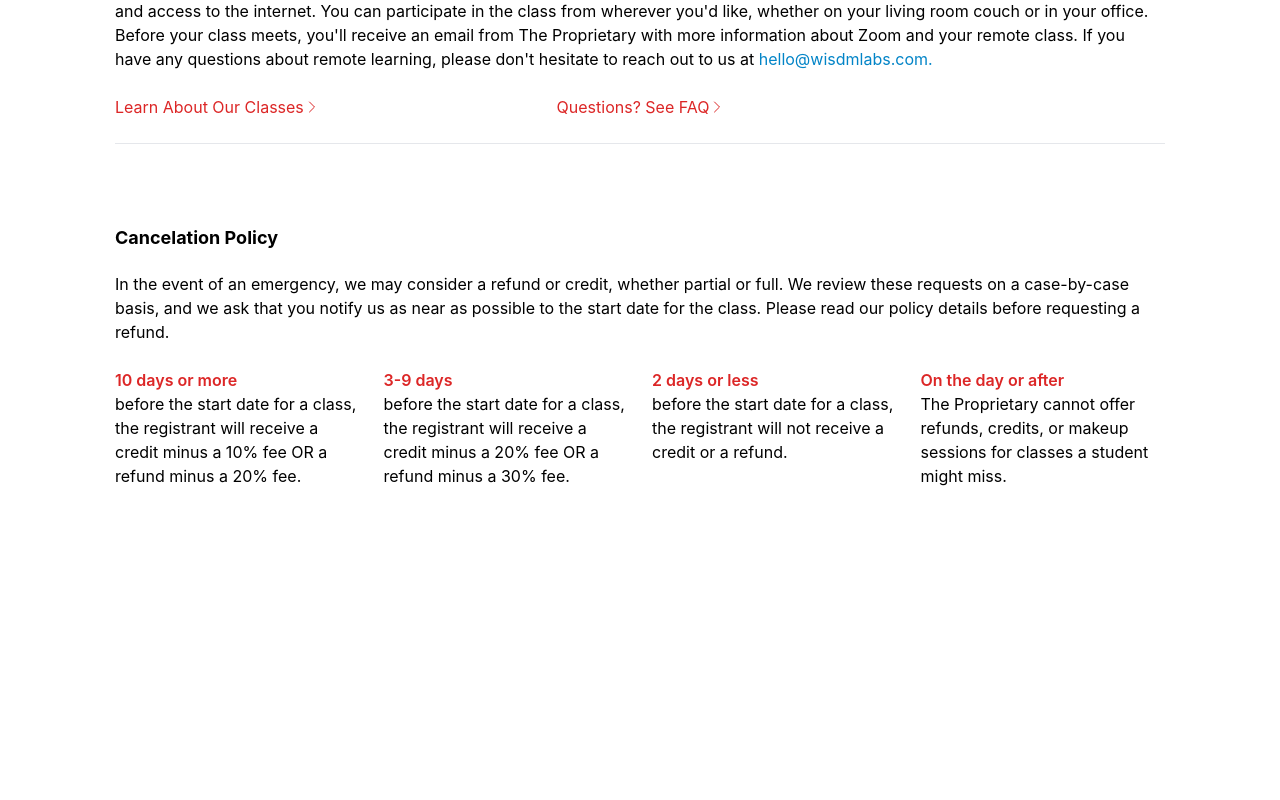
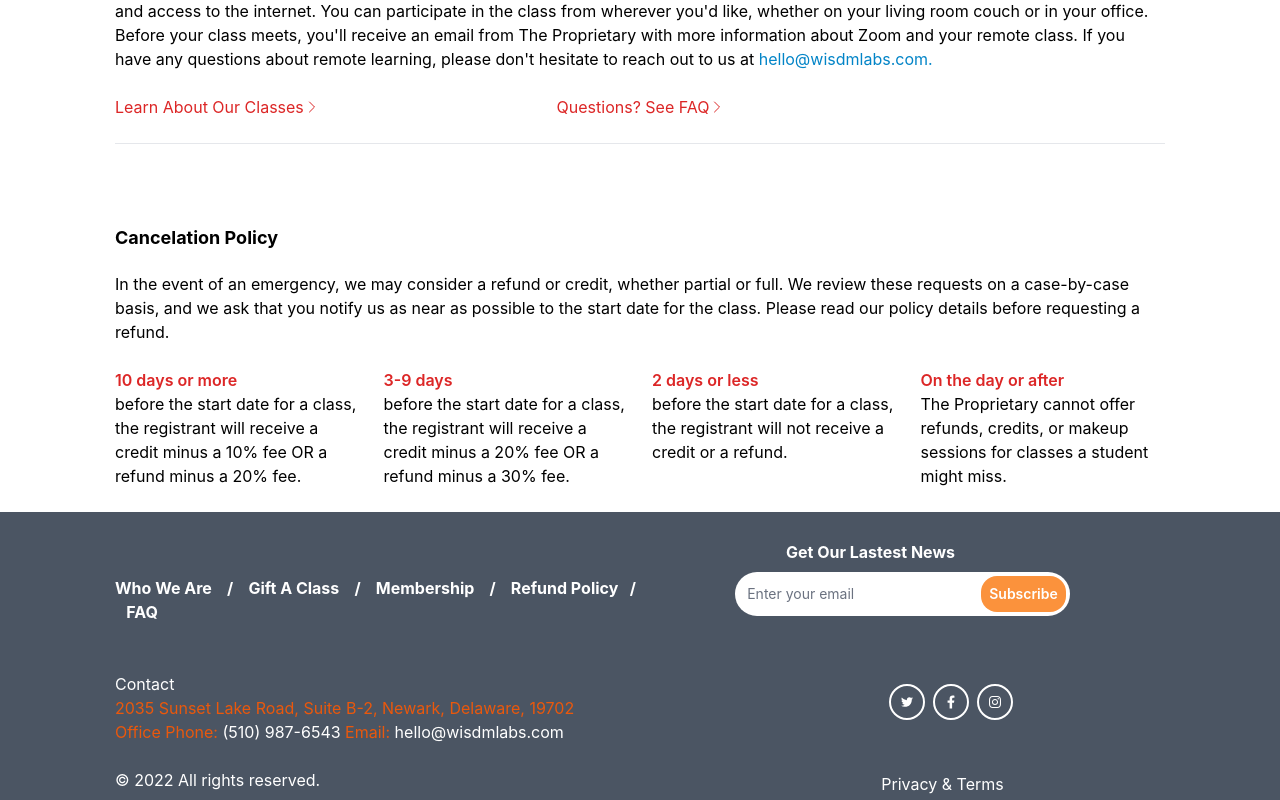
Before and after one commit to rcmangnale/mywork, a React (Create React App) app: page / in a window 1280 px wide. Shown: the part 2149-2949 px from the top of the page. Before the commit the page ends 2661 px from the top, so only its background shows below. Built offline with nearby package versions, Linux system fonts and the light colour scheme.

Commit message:
update footer

```diff
--- a/src/App.js
+++ b/src/App.js
@@ -5,6 +5,7 @@ import Header from "./components/Header"
 import Main from "./components/Main"
 import Similar from './components/Similar';
 import Remote from "./components/Remote"
+import Footer from "./components/Footer"
 
 function App() {
   return (
@@ -20,6 +21,7 @@ function App() {
         <Similar></Similar>
       </div>
       <Remote></Remote>
+      <Footer></Footer>
     </div>
   );
 }
--- /dev/null
+++ b/src/components/Footer.js
@@ -0,0 +1,120 @@
+import React from "react";
+
+export default function Footer() {
+  return (
+    <div className="w-full bg-gray-600 h-72">
+      <div className="w-[1050px] text-left mx-auto text-white">
+        <div className="grid grid-cols-2">
+          <div className="pt-16">
+            <p className="font-bold">
+              Who We Are &nbsp;&nbsp; / &nbsp;&nbsp; Gift A Class &nbsp;&nbsp; /
+              &nbsp;&nbsp; Membership &nbsp;&nbsp; / &nbsp;&nbsp; Refund Policy
+              &nbsp;&nbsp;/ &nbsp;&nbsp; FAQ
+            </p>
+            <p className="pt-12">
+              <span>Contact</span>
+              <br></br>
+              <span className="text-orange-600">
+                2035 Sunset Lake Road, Suite B-2, Newark, Delaware, 19702
+              </span>
+              <br></br>
+              <span className="text-orange-600">
+                Office Phone: <span className="text-white">(510) 987-6543</span>  Email: <span className="text-white">hello@wisdmlabs.com</span>{" "}
+              </span>
+            </p>
+            <p className="pt-6"> © 2022 All rights reserved.</p>
+          </div>
+          <div>
+            <div>
+              <p className="flex justify-center pr-16 font-bold text-left mt-7">
+                Get Our Lastest News
+              </p>
+              <div class="flex justify-center mt-2">
+                <div class="bg-white rounded-3xl">
+                  <div class="flex flex-wrap justify-between md:flex-row">
+                    <input
+                      type="email"
+                      class="m-1 p-2 text-gray-700 text-sm border-none rounded-xl"
+                      placeholder="Enter your email"
+                    />
+                    <button class="w-full m-1 p-2 text-sm bg-orange-400 rounded-2xl font-semibold lg:w-auto">
+                      Subscribe
+                    </button>
+                  </div>
+                </div>
+              </div>
+              <div class="flex justify-center mb-6 mt-16 pl-24">
+                <a
+                  href="#!"
+                  type="button"
+                  class="rounded-full border-2 border-white text-white leading-normal uppercase hover:bg-black hover:bg-opacity-5 focus:outline-none focus:ring-0 transition duration-150 ease-in-out w-9 h-9 m-1"
+                >
+                  <svg
+                    aria-hidden="true"
+                    focusable="false"
+                    data-prefix="fab"
+                    data-icon="twitter"
+                    class="w-3 h-full mx-auto"
+                    role="img"
+                    xmlns="http://www.w3.org/2000/svg"
+                    viewBox="0 0 512 512"
+                  >
+                    <path
+                      fill="currentColor"
+                      d="M459.37 151.716c.325 4.548.325 9.097.325 13.645 0 138.72-105.583 298.558-298.558 298.558-59.452 0-114.68-17.219-161.137-47.106 8.447.974 16.568 1.299 25.34 1.299 49.055 0 94.213-16.568 130.274-44.832-46.132-.975-84.792-31.188-98.112-72.772 6.498.974 12.995 1.624 19.818 1.624 9.421 0 18.843-1.3 27.614-3.573-48.081-9.747-84.143-51.98-84.143-102.985v-1.299c13.969 7.797 30.214 12.67 47.431 13.319-28.264-18.843-46.781-51.005-46.781-87.391 0-19.492 5.197-37.36 14.294-52.954 51.655 63.675 129.3 105.258 216.365 109.807-1.624-7.797-2.599-15.918-2.599-24.04 0-57.828 46.782-104.934 104.934-104.934 30.213 0 57.502 12.67 76.67 33.137 23.715-4.548 46.456-13.32 66.599-25.34-7.798 24.366-24.366 44.833-46.132 57.827 21.117-2.273 41.584-8.122 60.426-16.243-14.292 20.791-32.161 39.308-52.628 54.253z"
+                    ></path>
+                  </svg>
+                </a>
+
+                <a
+                  href="#!"
+                  type="button"
+                  class="rounded-full border-2 border-white text-white leading-normal uppercase hover:bg-black hover:bg-opacity-5 focus:outline-none focus:ring-0 transition duration-150 ease-in-out w-9 h-9 m-1"
+                >
+                  <svg
+                    aria-hidden="true"
+                    focusable="false"
+                    data-prefix="fab"
+                    data-icon="facebook-f"
+                    class="w-2 h-full mx-auto"
+                    role="img"
+                    xmlns="http://www.w3.org/2000/svg"
+                    viewBox="0 0 320 512"
+                  >
+                    <path
+                      fill="currentColor"
+                      d="M279.14 288l14.22-92.66h-88.91v-60.13c0-25.35 12.42-50.06 52.24-50.06h40.42V6.26S260.43 0 225.36 0c-73.22 0-121.08 44.38-121.08 124.72v70.62H22.89V288h81.39v224h100.17V288z"
+                    ></path>
+                  </svg>
+                </a>
+
+                <a
+                  href="#!"
+                  type="button"
+                  class="rounded-full border-2 border-white text-white leading-normal uppercase hover:bg-black hover:bg-opacity-5 focus:outline-none focus:ring-0 transition duration-150 ease-in-out w-9 h-9 m-1"
+                >
+                  <svg
+                    aria-hidden="true"
+                    focusable="false"
+                    data-prefix="fab"
+                    data-icon="instagram"
+                    class="w-3 h-full mx-auto"
+                    role="img"
+                    xmlns="http://www.w3.org/2000/svg"
+                    viewBox="0 0 448 512"
+                  >
+                    <path
+                      fill="currentColor"
+                      d="M224.1 141c-63.6 0-114.9 51.3-114.9 114.9s51.3 114.9 114.9 114.9S339 319.5 339 255.9 287.7 141 224.1 141zm0 189.6c-41.1 0-74.7-33.5-74.7-74.7s33.5-74.7 74.7-74.7 74.7 33.5 74.7 74.7-33.6 74.7-74.7 74.7zm146.4-194.3c0 14.9-12 26.8-26.8 26.8-14.9 0-26.8-12-26.8-26.8s12-26.8 26.8-26.8 26.8 12 26.8 26.8zm76.1 27.2c-1.7-35.9-9.9-67.7-36.2-93.9-26.2-26.2-58-34.4-93.9-36.2-37-2.1-147.9-2.1-184.9 0-35.8 1.7-67.6 9.9-93.9 36.1s-34.4 58-36.2 93.9c-2.1 37-2.1 147.9 0 184.9 1.7 35.9 9.9 67.7 36.2 93.9s58 34.4 93.9 36.2c37 2.1 147.9 2.1 184.9 0 35.9-1.7 67.7-9.9 93.9-36.2 26.2-26.2 34.4-58 36.2-93.9 2.1-37 2.1-147.8 0-184.8zM398.8 388c-7.8 19.6-22.9 34.7-42.6 42.6-29.5 11.7-99.5 9-132.1 9s-102.7 2.6-132.1-9c-19.6-7.8-34.7-22.9-42.6-42.6-11.7-29.5-9-99.5-9-132.1s-2.6-102.7 9-132.1c7.8-19.6 22.9-34.7 42.6-42.6 29.5-11.7 99.5-9 132.1-9s102.7-2.6 132.1 9c19.6 7.8 34.7 22.9 42.6 42.6 11.7 29.5 9 99.5 9 132.1s2.7 102.7-9 132.1z"
+                    ></path>
+                  </svg>
+                </a>
+              </div>
+              <p className="flex justify-center pl-20 mt-12">Privacy & Terms</p>
+            </div>
+          </div>
+        </div>
+      </div>
+    </div>
+  );
+}
```
